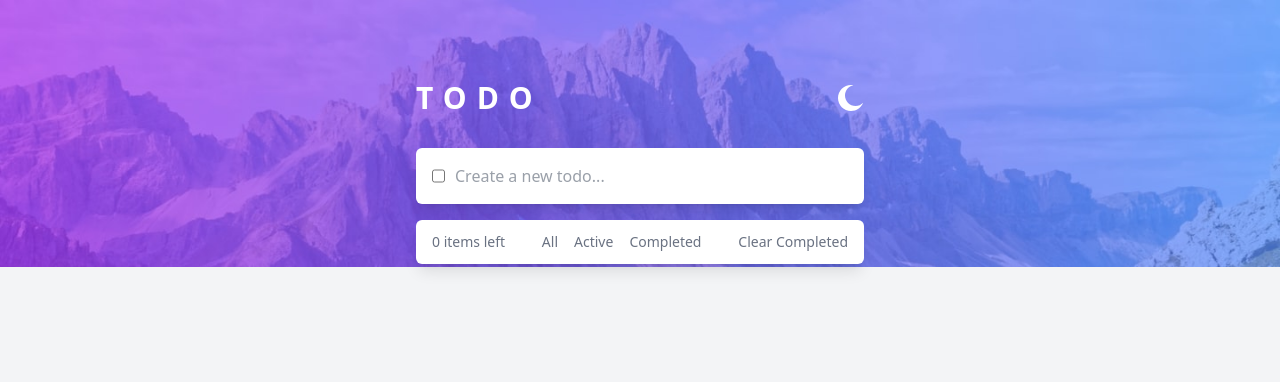
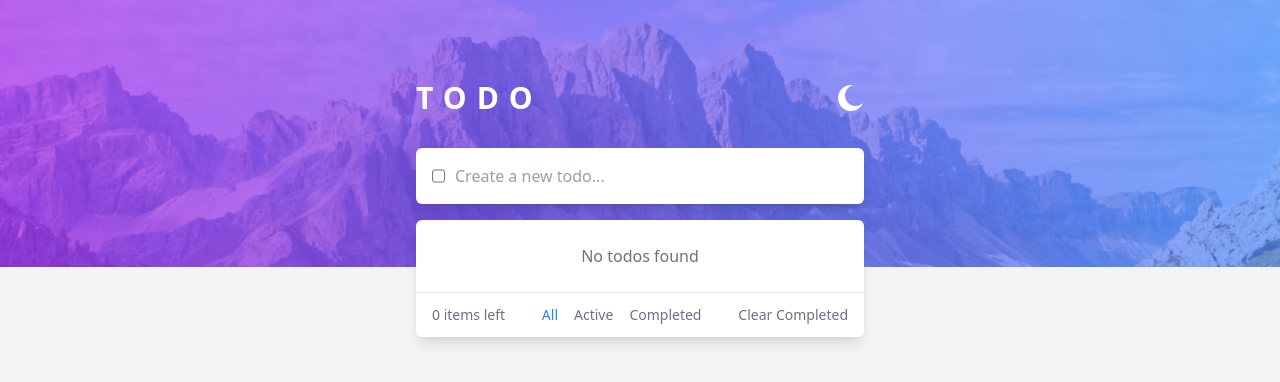
Before and after one commit to JeffTunner/ToDo-App, a React app in the folder frontend/: page / in a window 1280 px wide. Shown: the top 382 px of the page. Built offline with nearby package versions, Linux system fonts and the light colour scheme; the HTML template or start-up script is replaced by a standard one.

Commit message:
list and theme persisting

```diff
--- a/frontend/src/App.jsx
+++ b/frontend/src/App.jsx
@@ -1,4 +1,4 @@
-import { useState } from 'react'
+import { useEffect, useState } from 'react'
 import reactLogo from './assets/react.svg'
 import viteLogo from '/vite.svg'
 import HeaderBackground from './features/todo/components/HeaderBackground'
@@ -8,9 +8,23 @@ import TodoItem from './features/todo/components/TodoItem';
 
 function App() {
   const [input, setInput] = useState("");
-  const [todos, setTodos] = useState([]);
-  const [isDark, setIsDark] = useState(false);
+  const [todos, setTodos] = useState(() => {
+    const saved = localStorage.getItem("todos");
+    return saved ? JSON.parse(saved) : [];
+  });
+  const [isDark, setIsDark] = useState(() => {
+    const storedTheme = localStorage.getItem("theme");
+    return storedTheme === "dark";
+  });
   const [filter, setFilter] = useState("all");
+
+  useEffect(() => {
+    localStorage.setItem("todos", JSON.stringify(todos));
+  },[todos]);
+
+  useEffect(() => {
+    localStorage.setItem("theme", isDark ? "dark" : "light");
+  },[isDark]);
 
   function handleAddTodo() {
     if(input.trim() === "") return;
@@ -39,6 +53,8 @@ function App() {
     return true;
   });
 
+  const filterStyle = (value) => filter === value ? "text-blue-500" : textMuted;
+
   function clearCompleted() {
     return setTodos(prev => prev.filter(todo => !todo.completed));
   }
@@ -65,16 +81,22 @@ function App() {
         </div>
 
         <div className={`w-full max-w-md ${cardBg} rounded-md mt-4 shadow-lg divide-y ${isDark ? "divide-gray-700" : "divide-gray-200"}`}>
+          {filteredTodos.length === 0 && (
+            <div className={`px-4 py-6 text-center ${textMuted}`}>
+              No todos found
+            </div>
+          )}
+
           {filteredTodos.map(todo => (
             <TodoItem key={todo.id} todo={todo} onToggle={handleCompleted} isDark={isDark}/>
           ))}
 
-          <div className="flex justify-between px-4 py-3 text-sm text-gray-500">
+          <div className={`flex justify-between px-4 py-3 text-sm ${textMuted}`}>
           <span>{activeTodos} items left</span>
           <div className="flex gap-4">
-            <button onClick={() => setFilter("all")} className='cursor-pointer'>All</button>
-            <button onClick={() => setFilter("active")} className='cursor-pointer'>Active</button>
-            <button onClick={() => setFilter("completed")} className='cursor-pointer'>Completed</button>
+            <button onClick={() => setFilter("all")} className={`cursor-pointer ${filterStyle("all")}`}>All</button>
+            <button onClick={() => setFilter("active")} className={`cursor-pointer ${filterStyle("active")}`}>Active</button>
+            <button onClick={() => setFilter("completed")} className={`cursor-pointer ${filterStyle("completed")}`}>Completed</button>
           </div>
           <button onClick={clearCompleted} className='cursor-pointer'>Clear Completed</button>
         </div>
```
